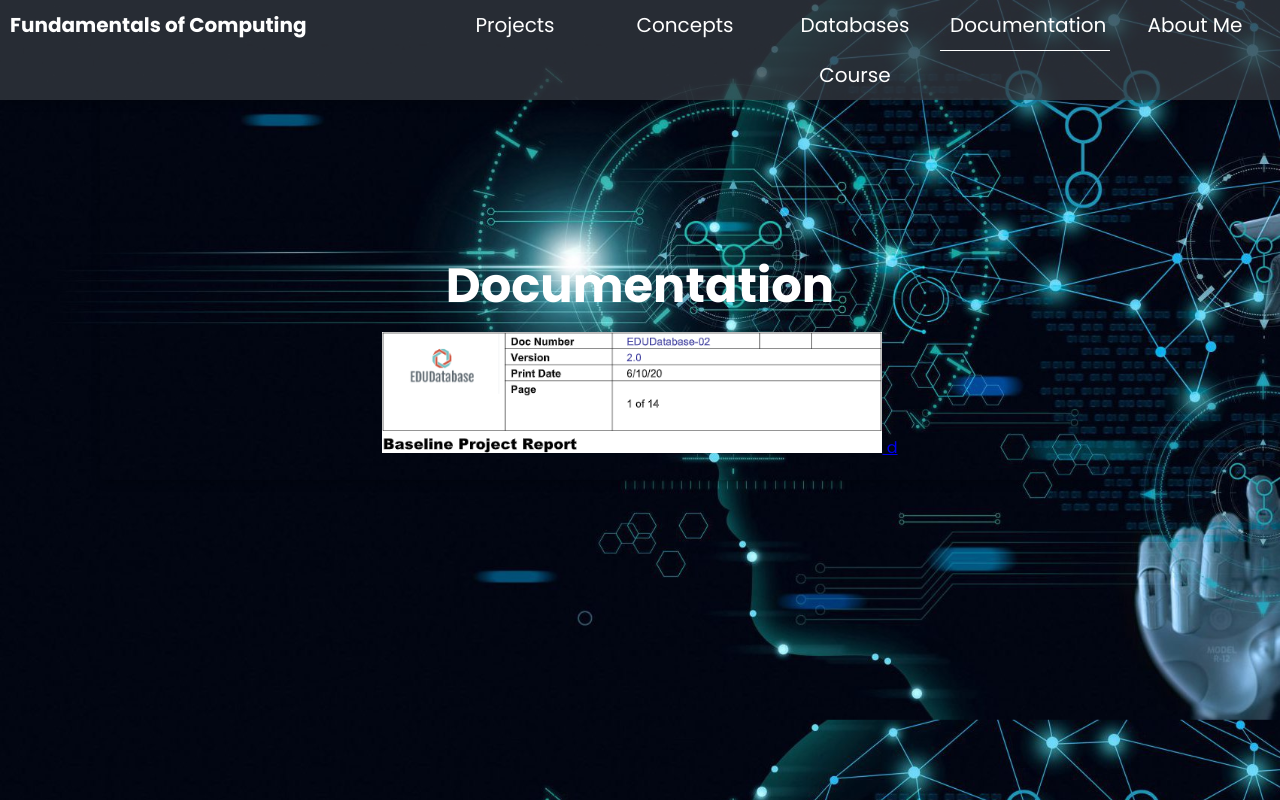
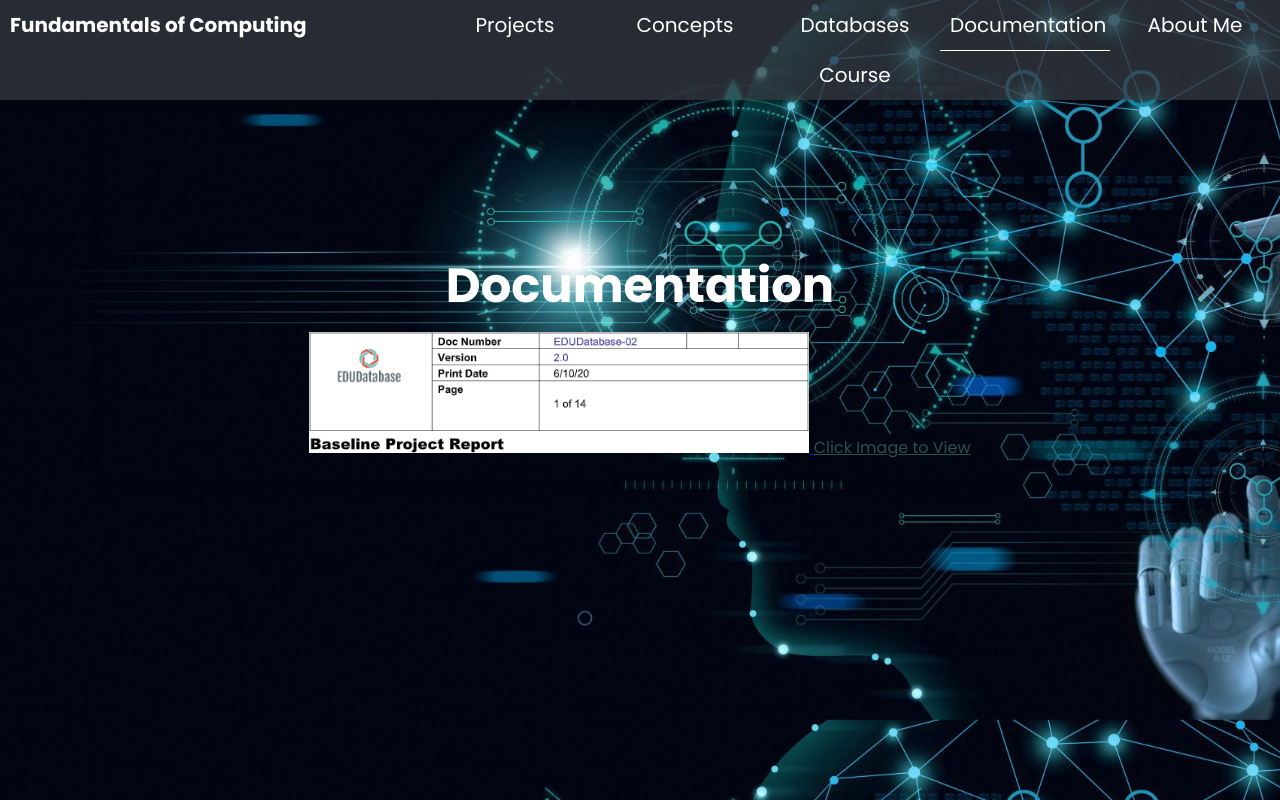
Before and after one commit to natttydp/FoC_finalproject, a plain HTML site: page documentation.html in a window 1280 px wide. Drawn offline with Linux system fonts and the light colour scheme.

Commit message:
Update documentation.html

```diff
--- a/documentation.html
+++ b/documentation.html
@@ -26,8 +26,11 @@
 
         <a href="https://drive.google.com/file/d/1emYNyAIPOih0PMWEr-woOZiIIOPaUv4t/view">
             <img src="baselineImage.PNG">
-            d
+
         </a>
+
+                <a style="color: darkslategray;" href="https://drive.google.com/file/d/1emYNyAIPOih0PMWEr-woOZiIIOPaUv4t/view">Click Image to View</a>
+
     </div>
 </div>
 
```
